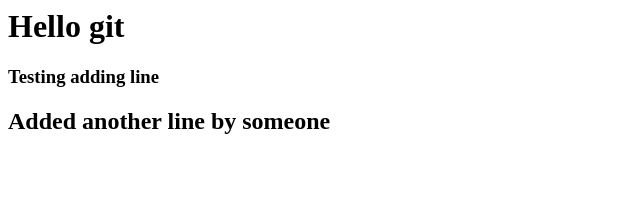
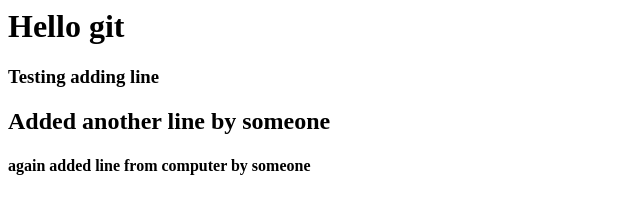
Before and after one commit to decimalit71/testbackup, a plain HTML site: page index.html in a window 1280 px wide. Shown: the whole page, without its empty margins (0-640 px from the left). Drawn offline with Linux system fonts and the light colour scheme.

Commit message:
added another line by someone

```diff
--- a/index.html
+++ b/index.html
@@ -1,3 +1,4 @@
 <h1>Hello git</h1>
 <h3>Testing adding line</h3>
 <h2>Added another line by someone</h2>
+<h4>again added line from computer by someone</h4>
```
